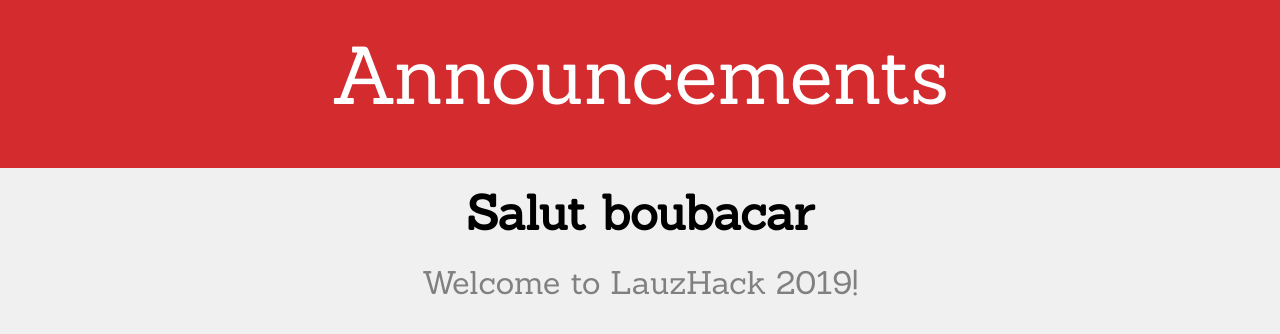
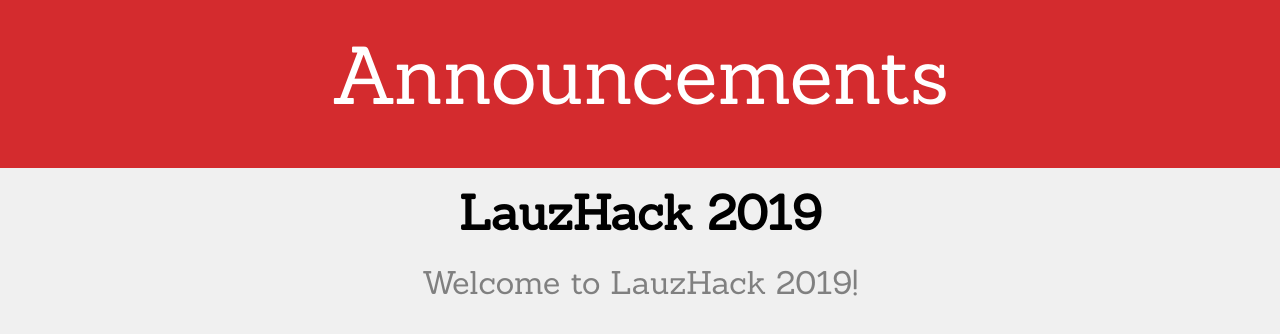
Before and after one commit to LauzHack/Lauzhacklivepage.github.io, a plain HTML site: page index.html in a window 1280 px wide. Drawn offline with nearby package versions, Linux system fonts and the light colour scheme.

Commit message:
Update the live view.

```diff
--- a/index.html
+++ b/index.html
@@ -27,7 +27,7 @@
 
 
 <!-- INSERT ITEMS HERE -->
-<h2>Salut boubacar</h2>
+<h2>LauzHack 2019</h2>
 <h3>Welcome to LauzHack 2019!</h3>
 <!-- STOP INSERTING THERE -->
 
```
